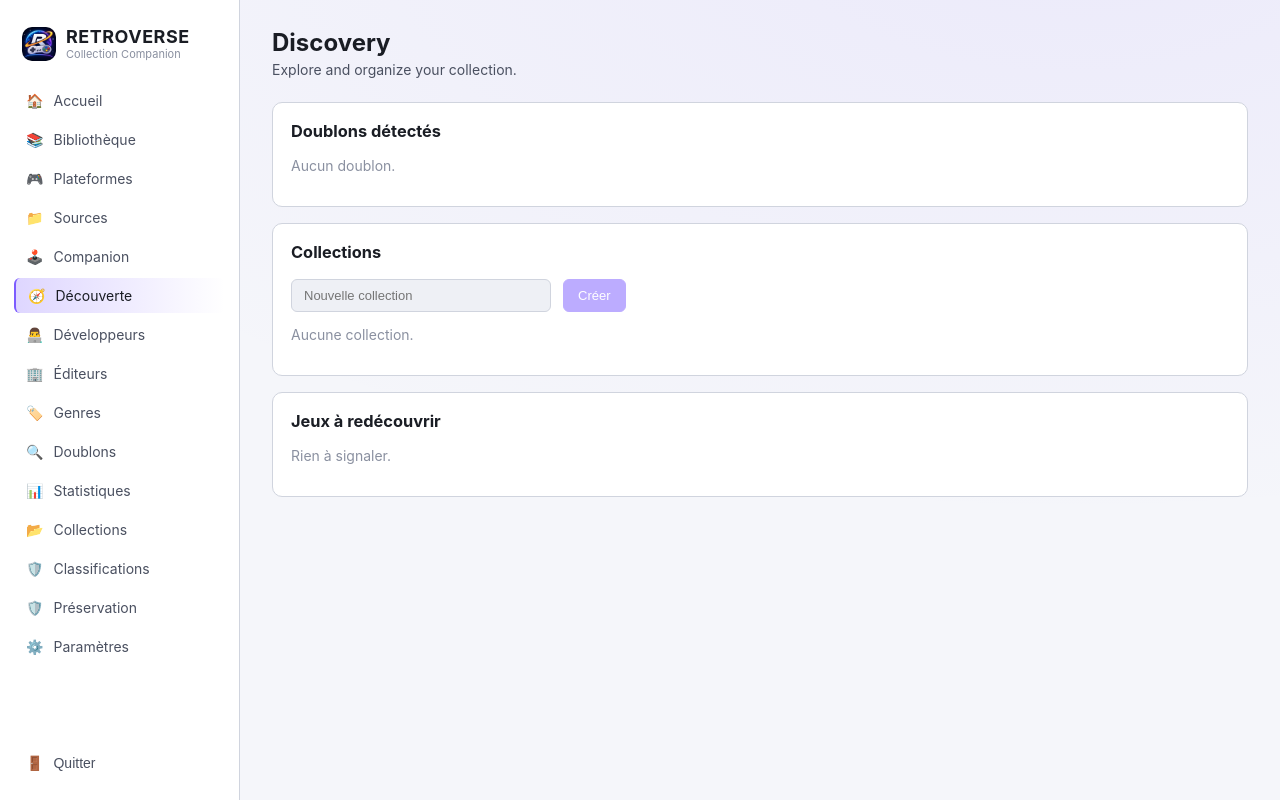
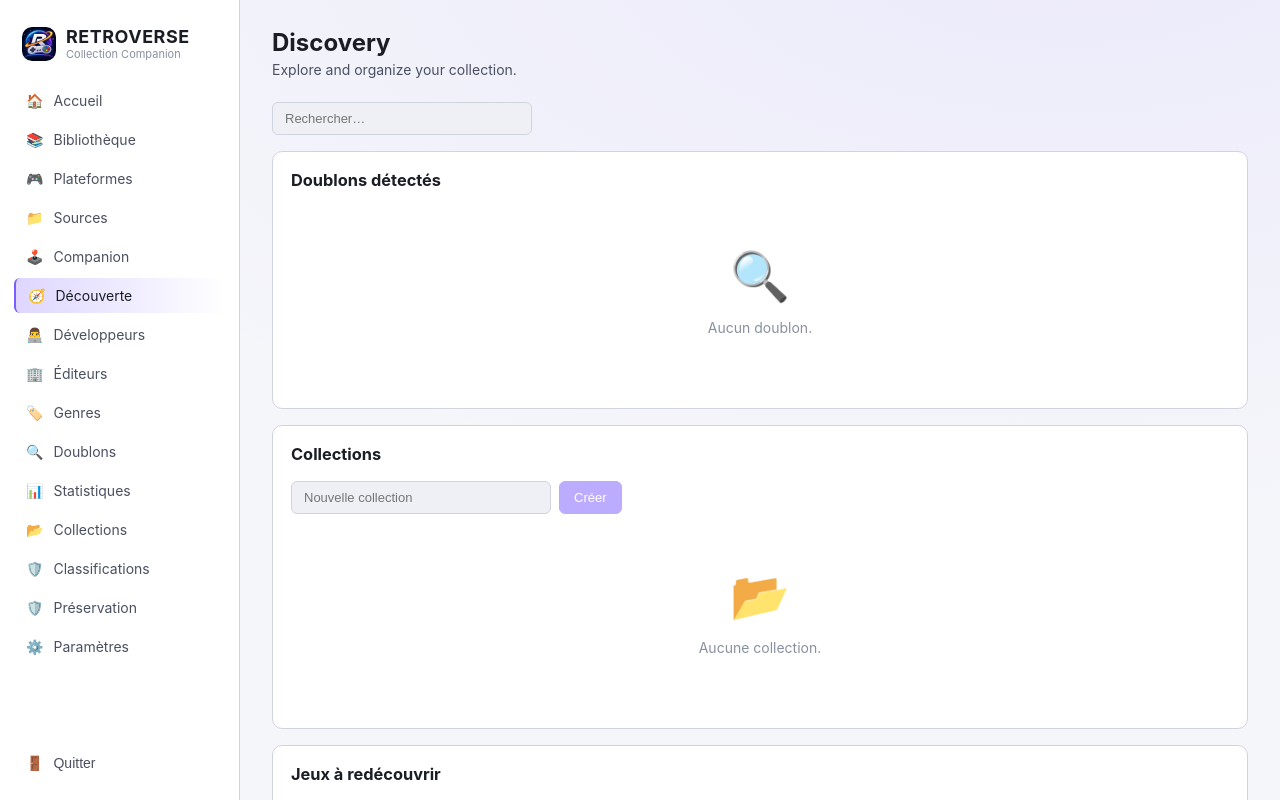
Before and after one commit to koromerzhin/retroverse, a React (Vite) app: page /discovery in a window 1280 px wide. Built offline with nearby package versions, Linux system fonts and the light colour scheme.

Commit message:
feat: harmonize Discovery view with shared components

```diff
--- a/src/pages/Discovery.tsx
+++ b/src/pages/Discovery.tsx
@@ -3,6 +3,7 @@ import { useQuery, useMutation, useQueryClient } from "@tanstack/react-query";
 import { api } from "../lib/api";
 import { formatNumber } from "../lib/format";
 import { useI18n } from "../i18n";
+import { SearchInput, EmptyState } from "../components";
 
 export default function Discovery() {
   const qc = useQueryClient();
@@ -12,24 +13,29 @@ export default function Discovery() {
   const { data: gamesRes } = useQuery({ queryKey: ["games"], queryFn: () => api.listGames(undefined, undefined, undefined, undefined, 100000, 0) });
   const games = gamesRes?.items;
 
+  const [search, setSearch] = useState("");
   const [collName, setCollName] = useState("");
   const createMut = useMutation({
     mutationFn: () => api.createCollection(collName.trim()),
     onSuccess: () => { setCollName(""); qc.invalidateQueries({ queryKey: ["collections"] }); },
   });
 
-  // forgotten: games with 0 files? or never? We'll show games with missing files
   const missing = (games || []).filter((g: any) => g.files.some((f: any) => f.missing === 1) || g.files.length === 0);
+  const filteredMissing = missing.filter((g: any) => !search || g.game.title.toLowerCase().includes(search.toLowerCase()));
 
   return (
     <>
       <h1 className="page-title">{t("discovery.title")}</h1>
       <p className="page-sub">{t("discovery.subtitle")}</p>
 
+      <div className="row" style={{ marginBottom: 16, alignItems: "center", flexWrap: "wrap", gap: 8 }}>
+        <SearchInput value={search} onChange={setSearch} placeholder="Rechercher…" maxWidth={260} />
+      </div>
+
       <div className="card">
         <h3 style={{ marginTop: 0 }}>Doublons détectés</h3>
         {(duplicates || []).length === 0 ? (
-          <p style={{ color: "var(--text-muted)" }}>Aucun doublon.</p>
+          <EmptyState icon="🔍" message="Aucun doublon." />
         ) : (
           (duplicates || []).map((d: any, i: number) => (
             <div key={i} style={{ marginBottom: 10 }}>
@@ -44,12 +50,12 @@ export default function Discovery() {
 
       <div className="card" style={{ marginTop: 16 }}>
         <h3 style={{ marginTop: 0 }}>Collections</h3>
-        <div className="row" style={{ marginBottom: 12 }}>
+        <div className="row" style={{ marginBottom: 12, gap: 8 }}>
           <input className="input" placeholder="Nouvelle collection" value={collName} onChange={(e) => setCollName(e.target.value)} style={{ maxWidth: 260 }} />
           <button className="btn primary" onClick={() => createMut.mutate()} disabled={!collName.trim() || createMut.isPending}>Créer</button>
         </div>
         {(collections || []).length === 0 ? (
-          <p style={{ color: "var(--text-muted)" }}>Aucune collection.</p>
+          <EmptyState icon="📂" message="Aucune collection." />
         ) : (
           <ul style={{ paddingLeft: 20, fontSize: 13 }}>
             {(collections || []).map((c: any) => <li key={c.id}>{c.name}</li>)}
@@ -59,10 +65,10 @@ export default function Discovery() {
 
       <div className="card" style={{ marginTop: 16 }}>
         <h3 style={{ marginTop: 0 }}>Jeux à redécouvrir</h3>
-        {missing.length === 0 ? (
-          <p style={{ color: "var(--text-muted)" }}>Rien à signaler.</p>
+        {filteredMissing.length === 0 ? (
+          <EmptyState icon="🎮" message="Rien à signaler." />
         ) : (
-          <p style={{ color: "var(--text-dim)", fontSize: 13 }}>{formatNumber(missing.length)} jeu(x) avec fichiers manquants ou sans fichier.</p>
+          <p style={{ color: "var(--text-dim)", fontSize: 13 }}>{formatNumber(filteredMissing.length)} jeu(x) avec fichiers manquants ou sans fichier.</p>
         )}
       </div>
     </>
```
